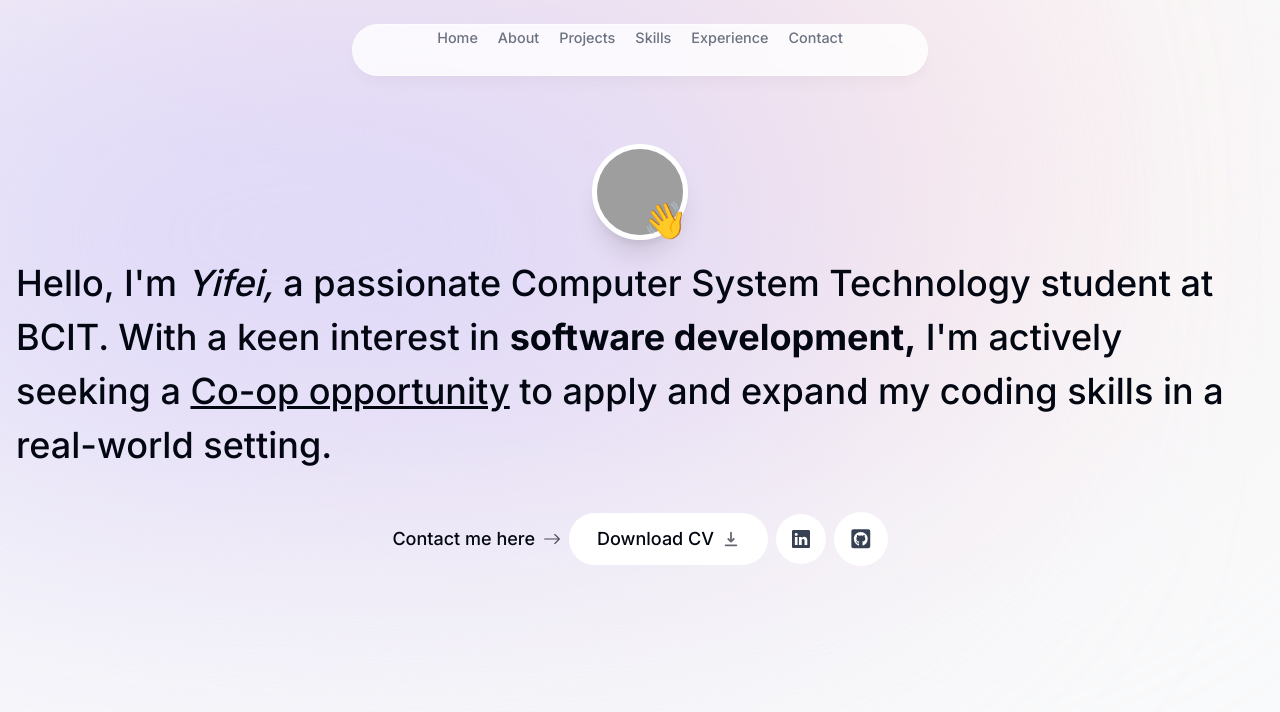
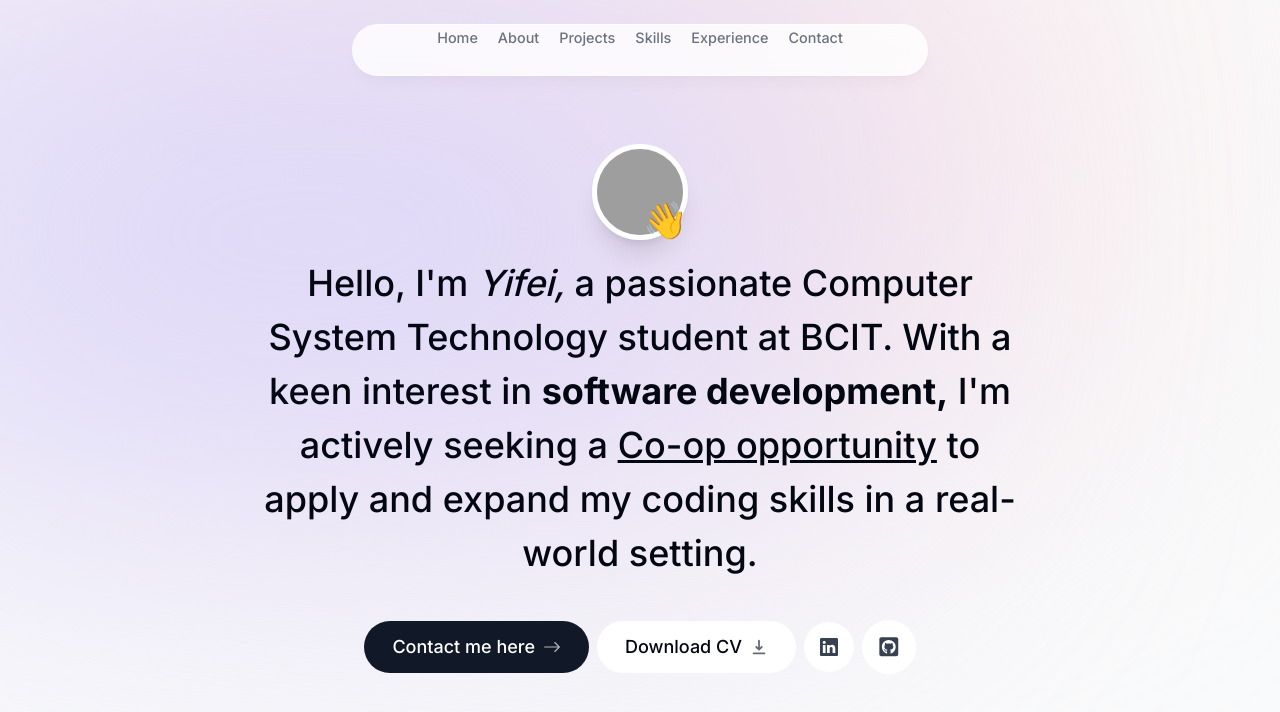
Before and after one commit to zengyifei327/Portfolio, a Next.js app: page / in a window 1280 px wide. Shown: the top 712 px of the page. Built offline with nearby package versions, Linux system fonts and the light colour scheme; grey boxes are pictures that could not be loaded.

Commit message:
Update intro

```diff
--- a/app/page.tsx
+++ b/app/page.tsx
@@ -1,7 +1,7 @@
 import Intro from '@/components/intro'
 export default function Home() {
   return (
-    <main className="">
+    <main className="flex flex-col items-center px-4">
      <Intro />
     </main>
   )
--- a/components/intro.tsx
+++ b/components/intro.tsx
@@ -10,7 +10,7 @@ import { FaGithubSquare } from "react-icons/fa";
 
 export default function Intro() {
     return (
-        <section>
+        <section className="mb-28 max-w-[50rem] text-center sm:mb-0 scroll-mt-[100rem]">
             <div className="flex items-center justify-center">
                 <div className="relative">
                     <motion.div
@@ -66,13 +66,18 @@ export default function Intro() {
                     delay: 0.1,
                 }}
             >
-                Contact me here{" "}
+                <Link
+                    href="#contact"
+                    className="group bg-gray-900 text-white px-7 py-3 flex items-center gap-2 rounded-full outline-none focus:scale-110 hover:scale-110 hover:bg-gray-950 active:scale-105 transition"
+                >
+                    Contact me here {" "}
                     <BsArrowRight className="opacity-70 group-hover:translate-x-1 transition" />
+                </Link>
 
 
             <a
                 className="group bg-white px-7 py-3 flex items-center gap-2 rounded-full outline-none focus:scale-110 hover:scale-110 active:scale-105 transition cursor-pointer borderBlack dark:bg-white/10"
-                    href="/CV.pdf"
+                href="/YifeiZengCV.pdf"
                 download
             >
                 Download CV{" "}
@@ -81,7 +86,7 @@ export default function Intro() {
 
             <a
                 className="bg-white p-4 text-gray-700 hover:text-gray-950 flex items-center gap-2 rounded-full focus:scale-[1.15] hover:scale-[1.15] active:scale-105 transition cursor-pointer borderBlack dark:bg-white/10 dark:text-white/60"
-                    href="https://linkedin.com"
+                href="https://www.linkedin.com/in/yifei-zeng/"
                 target="_blank"
             >
                 <BsLinkedin />
@@ -89,12 +94,12 @@ export default function Intro() {
 
             <a
                 className="bg-white p-4 text-gray-700 flex items-center gap-2 text-[1.35rem] rounded-full focus:scale-[1.15] hover:scale-[1.15] hover:text-gray-950 active:scale-105 transition cursor-pointer borderBlack dark:bg-white/10 dark:text-white/60"
-                    href="https://github.com"
+                href="https://github.com/zengyifei327"
                 target="_blank"
             >
                 <FaGithubSquare />
             </a>
         </motion.div>
-        </section>
+        </section >
     );
 }
```
Also changed, not shown: 1 other file (tests, documents, lock files or other folders). Lines whose indentation alone changed are shown as unchanged.
